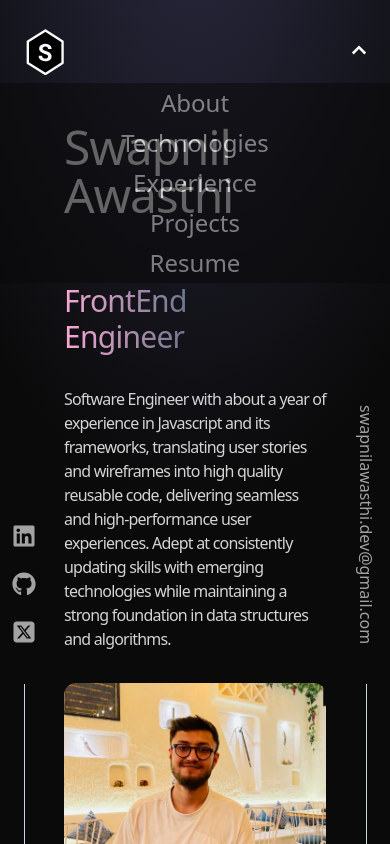
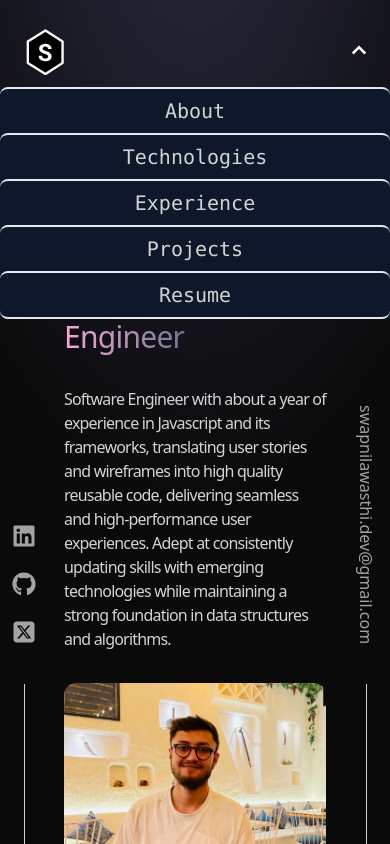
Before and after one commit to swapnilawasthi-dev/dev-porfolio, a React (Vite) app: page / in a window 390 px wide. Both pictures are taken after a click on the button 359 px from the left and 51 px from the top of the page. Shown: the top 844 px of the page. Built offline with nearby package versions, Linux system fonts and the light colour scheme.

Commit message:
Mobile Responsive

```diff
--- a/src/components/Experience.jsx
+++ b/src/components/Experience.jsx
@@ -45,14 +45,16 @@ const Experience = () => {
                   </li>
                 ))}
               </ul>
-              {experience.technologies.map((tech, index) => (
-                <span
-                  key={index}
-                  className="mr-2 mt-4 rounded bg-neutral-900 px-2 py-1 text-sm font-medium text-purple-800"
-                >
-                  {tech}
-                </span>
-              ))}
+              <div className="w-full max-w-xl lg:w-3/4">
+                {experience.technologies.map((tech, index) => (
+                  <code
+                    key={index}
+                    className="mr-2 mt-4 mb-2 rounded bg-neutral-900 px-2 py-1 text-sm font-medium text-purple-800"
+                  >
+                    {tech}
+                  </code>
+                ))}
+              </div>
             </motion.div>
           </div>
         ))}
--- a/src/components/Navbar.jsx
+++ b/src/components/Navbar.jsx
@@ -125,11 +125,11 @@ const Navbar = () => {
       </nav>
       {isDropdownOpen && (
         <div
-          className=" bg-neutral-950 opacity-55 absolute right-0 left-0 flex flex-col items-center"
+          className=" bg-slate-900 mt-1 z-10  absolute right-0 left-0 flex flex-col items-center"
           ref={dropdownRef}
         >
           <button
-            className=" text-2xl py-1"
+            className=" text-xl py-2 w-full font-mono rounded-lg border-t-2"
             onClick={() =>
               document
                 .getElementById("about")
@@ -139,7 +139,7 @@ const Navbar = () => {
             About
           </button>
           <button
-            className=" text-2xl py-1"
+            className=" text-xl py-2 w-full font-mono rounded-lg border-t-2"
             onClick={() =>
               document
                 .getElementById("technologies")
@@ -149,7 +149,7 @@ const Navbar = () => {
             Technologies
           </button>
           <button
-            className=" text-2xl py-1"
+            className=" text-xl py-2 w-full font-mono rounded-lg border-t-2"
             onClick={() =>
               document
                 .getElementById("experience")
@@ -159,7 +159,7 @@ const Navbar = () => {
             Experience
           </button>
           <button
-            className=" text-2xl py-1"
+            className=" text-xl py-2 w-full font-mono rounded-lg border-t-2"
             onClick={() =>
               document
                 .getElementById("projects")
@@ -171,7 +171,7 @@ const Navbar = () => {
           <a
             href={resumeFile}
             download="SwapnilAwasthi_Resume.pdf"
-            className=" text-2xl py-1"
+            className=" text-xl py-2 w-full font-mono text-center rounded-lg border-b-2 border-t-2"
           >
             Resume
           </a>
--- a/src/constants/index.js
+++ b/src/constants/index.js
@@ -17,7 +17,7 @@ export const EXPERIENCES = [
       `Developed and implemented user-engaging dashboards in React Native, delivering intuitive data visualization solutions that enhanced user interaction and facilitated data-driven decision-making`,
       `Innovatively designed an Order module with integrated product recommendation capabilities, resulting in a notable 15% increase in the total amount per order through strategic upselling and personalized user experiences`,
     ],
-    technologies: ["Angular", "SCSS", "Angular Material", "React Native", "Ionic", "Javascript", "Typescript"],
+    technologies: ["Angular", "SCSS", "Ionic" , "Angular Material", "React Native", "Javascript", "Typescript"],
   },
   {
     year: "Aug 2023 - Sept 2023",
@@ -41,7 +41,7 @@ export const NAVLINKS = {
 
 export const HERO_CONTENT = `Software Engineer with about a year of experience in Javascript and its frameworks, translating user stories and wireframes into high quality reusable code, delivering seamless and high-performance user experiences. Adept at consistently updating skills with emerging technologies while maintaining a strong foundation in data structures and algorithms.`;
 
-export const ABOUT_TEXT = `I am a dedicated and versatile software engineer with a passion for creating efficient and user-friendly web applications. With 1 year of professional experience, I have worked with a variety of technologies, including React, Firebase, Angular, and Ant Design. My journey in software development began with a deep curiosity for how things work, and it has evolved into a career where I continuously strive to learn and adapt to new challenges. I thrive in collaborative environments and enjoy solving complex problems to deliver high-quality solutions.`;
+export const ABOUT_TEXT = `I am a dedicated and versatile software engineer with a passion for creating efficient and user-friendly web applications. With 1 year of professional experience, I have worked with a variety of technologies, including React, React Native, Ionic, Angular and Firebase. My journey in software development began with a deep curiosity for how things work, and it has evolved into a career where I continuously strive to learn and adapt to new challenges. I thrive in collaborative environments and enjoy solving complex problems to deliver high-quality solutions. In addition to my professional pursuits, I am an avid traveler, finding joy in exploring new cultures and destinations. Traveling not only broadens my perspective but also fuels my creativity by exposing me to diverse experiences and environments. Alongside my adventures, I indulge in the world of literature, spending my free time immersed in books across various genres. Reading not only enriches my mind but also nurtures critical thinking and continuous personal growth.`;
 
 export const PROJECTS = [
   {
```
